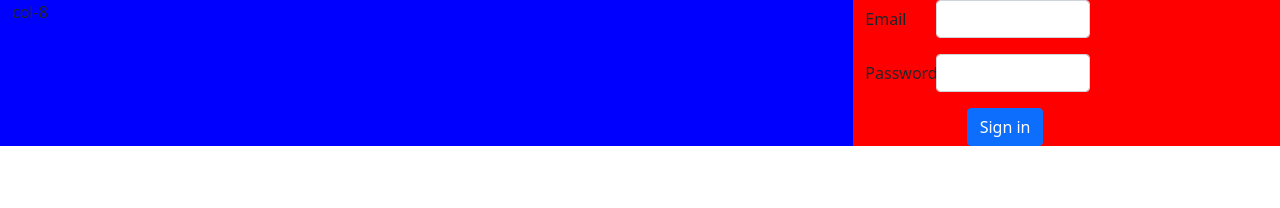
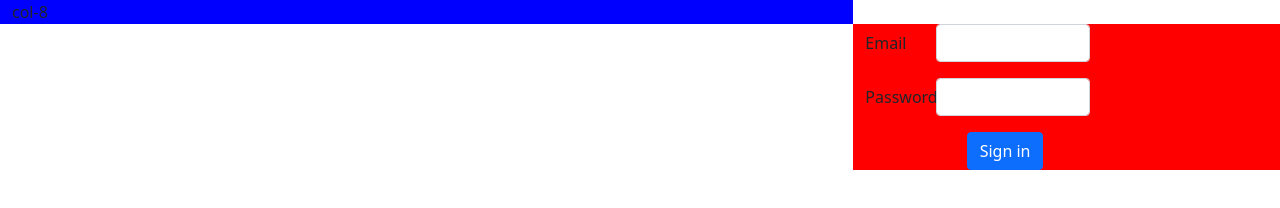
Before and after one commit to monzeromer-lab/clinic-app-semester-project, an Electron app: page front/index.html in a window 1280 px wide. Drawn offline with Linux system fonts and the light colour scheme.

Commit message:
set offset for the form

```diff
--- a/front/index.html
+++ b/front/index.html
@@ -20,7 +20,7 @@
       <div class="col-8" id="blue">col-8</div>
 
       <!-- Form side -->
-      <div class="col-4" id="red">
+      <div class="col-4 offset-md-8" id="red">
         <form>
           <!-- email input -->
           <div class="row mb-3">
```
